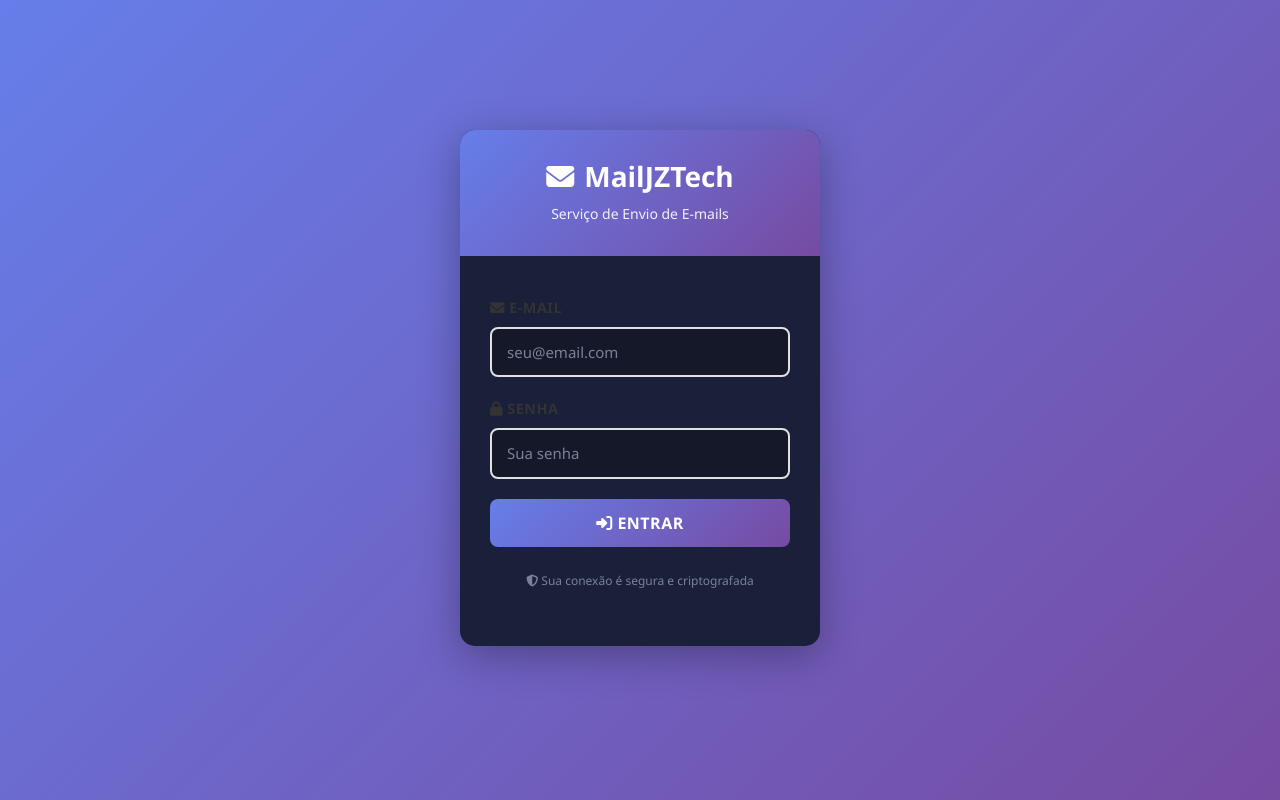
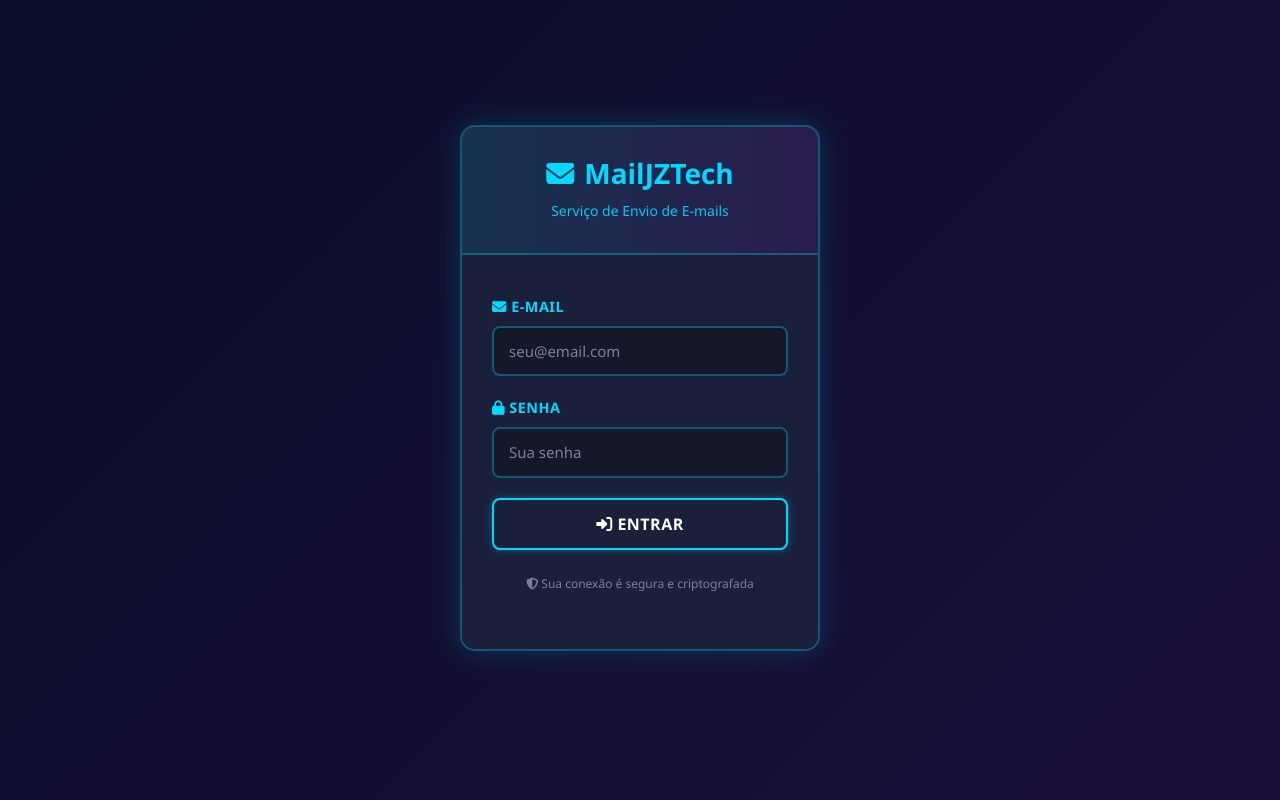
Before and after one commit to JZ-TECH-SYS/MailJZTech, a PHP site: page /public/index.php in a window 1280 px wide. Run offline with PHP 8.4, Linux system fonts and the light colour scheme; some libraries are stand-ins or nearby versions.

Commit message:
Fix: Corrigir página de login com dark theme e neon colors
- Labels em neon cyan (#00d9ff) bem visíveis
- Background em dark theme
- Card com bordas neon e sombra cyan
- Formulários com fundo escuro e bordas neon
- Botão em neon cyan com efeito glow
- Modal 2FA com dark theme
- Melhor contraste e legibilidade

```diff
--- a/src/views/pages/login.php
+++ b/src/views/pages/login.php
@@ -12,7 +12,7 @@
     <link href="<?php echo $base; ?>/assets/css/custom.css" rel="stylesheet">
     <style>
         body {
-            background: linear-gradient(135deg, #667eea 0%, #764ba2 100%);
+            background: linear-gradient(135deg, #0a0e27 0%, #1a0f3a 100%);
             min-height: 100vh;
             display: flex;
             align-items: center;
@@ -27,17 +27,19 @@
         }
 
         .login-card {
-            box-shadow: 0 10px 40px rgba(0, 0, 0, 0.3);
-            border: none;
+            box-shadow: 0 0 30px rgba(0, 217, 255, 0.2);
+            border: 2px solid rgba(0, 217, 255, 0.3);
             border-radius: 15px;
             overflow: hidden;
+            background-color: #1a1f3a;
         }
 
         .login-header {
-            background: linear-gradient(135deg, #667eea 0%, #764ba2 100%);
-            color: white;
+            background: linear-gradient(90deg, rgba(0, 217, 255, 0.1) 0%, rgba(179, 0, 255, 0.1) 100%);
+            color: #00d9ff;
             padding: 30px 20px;
             text-align: center;
+            border-bottom: 2px solid rgba(0, 217, 255, 0.3);
         }
 
         .login-header h1 {
@@ -58,34 +60,49 @@
 
         .login-body {
             padding: 40px 30px;
+            background-color: #1a1f3a;
         }
 
         .form-control {
             border-radius: 8px;
-            border: 2px solid #e0e0e0;
+            border: 2px solid rgba(0, 217, 255, 0.3);
             padding: 12px 15px;
             font-size: 15px;
             transition: all 0.3s ease;
+            background-color: #141829;
+            color: #ffffff;
+        }
+
+        .form-control::placeholder {
+            color: #7a8199;
         }
 
         .form-control:focus {
-            border-color: #667eea;
-            box-shadow: 0 0 0 0.2rem rgba(102, 126, 234, 0.25);
+            border-color: #00d9ff;
+            background-color: #141829;
+            color: #ffffff;
+            box-shadow: 0 0 15px rgba(0, 217, 255, 0.3);
         }
 
         .btn-login {
-            background: linear-gradient(135deg, #667eea 0%, #764ba2 100%);
-            border: none;
+            background: transparent;
+            border: 2px solid #00d9ff;
             border-radius: 8px;
             padding: 12px;
             font-weight: 600;
             font-size: 16px;
             transition: all 0.3s ease;
+            color: #00d9ff;
+            text-transform: uppercase;
+            letter-spacing: 0.5px;
+            box-shadow: 0 0 10px rgba(0, 217, 255, 0.3);
         }
 
         .btn-login:hover {
+            background: #00d9ff;
+            color: #0a0e27;
             transform: translateY(-2px);
-            box-shadow: 0 5px 20px rgba(102, 126, 234, 0.4);
+            box-shadow: 0 0 20px rgba(0, 217, 255, 0.6);
         }
 
         .btn-login:active {
@@ -98,9 +115,12 @@
 
         .form-label {
             font-weight: 600;
-            color: #333;
+            color: #00d9ff;
             margin-bottom: 8px;
             display: block;
+            text-transform: uppercase;
+            letter-spacing: 0.5px;
+            font-size: 0.9rem;
         }
 
         .alert {
@@ -113,6 +133,7 @@
             width: 20px;
             height: 20px;
             margin-right: 8px;
+            color: #00d9ff;
         }
 
         /* Modal 2FA */
@@ -134,12 +155,13 @@
         }
 
         .modal-2fa-content {
-            background: white;
+            background: #1a1f3a;
+            border: 2px solid rgba(0, 217, 255, 0.3);
             border-radius: 15px;
             padding: 40px;
             max-width: 500px;
             width: 90%;
-            box-shadow: 0 10px 40px rgba(0, 0, 0, 0.3);
+            box-shadow: 0 0 30px rgba(0, 217, 255, 0.2);
             animation: slideIn 0.3s ease;
         }
 
@@ -160,13 +182,13 @@
         }
 
         .modal-2fa-header h2 {
-            color: #333;
+            color: #00d9ff;
             font-weight: bold;
             margin-bottom: 10px;
         }
 
         .modal-2fa-header p {
-            color: #666;
+            color: #b0b8d4;
             font-size: 14px;
         }
 
@@ -174,7 +196,8 @@
             text-align: center;
             margin: 30px 0;
             padding: 20px;
-            background: #f5f5f5;
+            background: #141829;
+            border: 1px solid rgba(0, 217, 255, 0.2);
             border-radius: 10px;
         }
 
```
